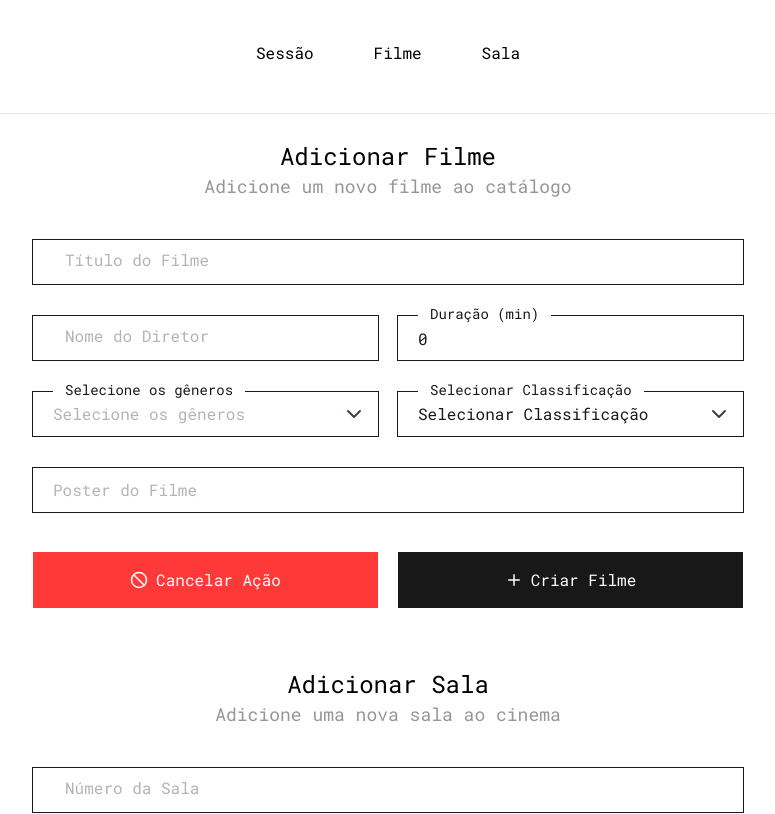
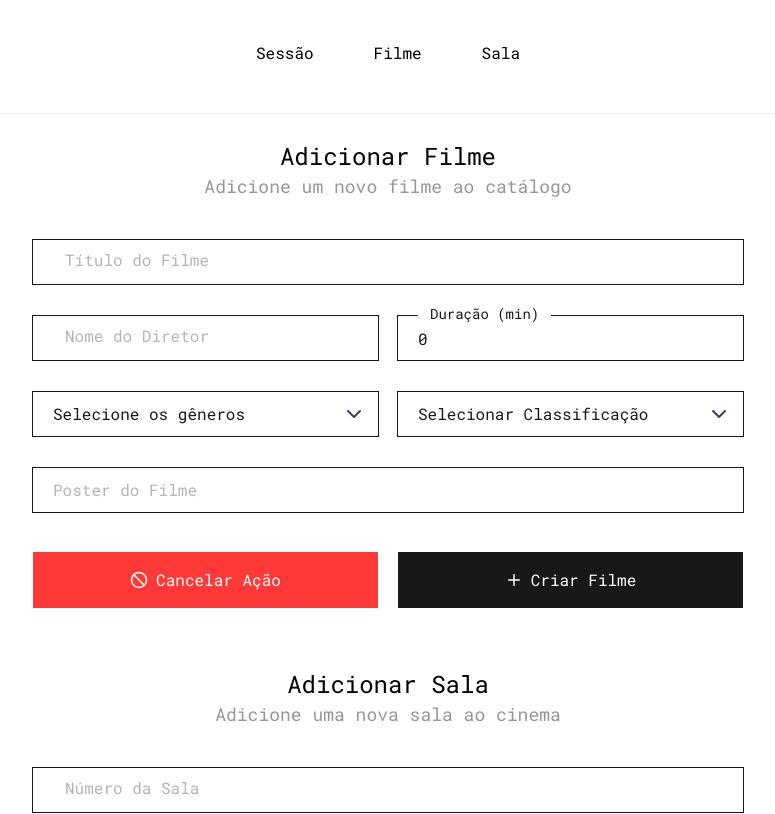
Before and after one commit to ruanpabllobc/SalaCineFront, a Next.js app: page / in a window 1280 px wide. Shown: the top 814 px of the page, without its empty margins (252-1027 px from the left). Built offline with nearby package versions, Linux system fonts and the light colour scheme.

Commit message:
Fix: ajustes de css

```diff
--- a/src/components/FloatingLabelInput.tsx
+++ b/src/components/FloatingLabelInput.tsx
@@ -45,7 +45,6 @@ const FloatingLabelInput: React.FC<FloatingLabelInputProps> = ({
   step,
   success,
 }) => {
-  // Ajusta a cor do anel com base no estado (erro, sucesso, ou padrão)
   let ringColorClass = "ring-[#181818] focus:ring-[#181818]";
   if (touched && error) {
     ringColorClass = "ring-red-500 focus:ring-red-500";
@@ -80,9 +79,11 @@ const FloatingLabelInput: React.FC<FloatingLabelInputProps> = ({
             <div className="absolute inset-y-0 right-3 pointer-events-none flex items-center text-gray-700">
               <ChevronDown size={24} />
             </div>
-            <label htmlFor={id} className={labelClasses}>
-              {label}
-            </label>
+            {value && (
+              <label htmlFor={id} className={labelClasses}>
+                {label}
+              </label>
+            )}
           </div>
         ) : (
           <>
--- a/src/components/MultiSelect.tsx
+++ b/src/components/MultiSelect.tsx
@@ -69,10 +69,9 @@ const MultiSelect: React.FC<MultiSelectProps> = ({
     ) {
       setIsOpen(false);
       if (hasFocus) {
-        const fakeEvent = {
-          currentTarget: wrapperRef.current,
-        } as BlurEvent;
-        onBlur(fakeEvent);
+        if (wrapperRef.current) {
+          wrapperRef.current.blur();
+        }
         setHasFocus(false);
       }
     }
@@ -110,7 +109,7 @@ const MultiSelect: React.FC<MultiSelectProps> = ({
             }}
           >
             {value.length === 0 ? (
-              <span className="text-[#B4B4B4]">{label}</span>
+              <span className="text-[#181818]">{label}</span>
             ) : (
               <div className="flex items-center gap-2 overflow-hidden w-full">
                 {value.map((item) => (
@@ -139,9 +138,11 @@ const MultiSelect: React.FC<MultiSelectProps> = ({
             <ChevronDown size={24} />
           </div>
 
-          <label htmlFor={id} className={labelClasses}>
-            {label}
-          </label>
+          {value.length > 0 && (
+            <label htmlFor={id} className={labelClasses}>
+              {label}
+            </label>
+          )}
 
           {isOpen && (
             <div className="absolute z-20 mt-1 w-full bg-white border border-[#181818] rounded shadow-lg max-h-60 overflow-auto">
--- a/src/components/filmeList.tsx
+++ b/src/components/filmeList.tsx
@@ -13,6 +13,7 @@ export default function SalaList() {
     const fetchSalas = async () => {
       try {
         const filmesData = await getFilmes();
+        console.log("Dados recebidos:", filmesData);
         setFilmes(filmesData);
       } catch (error) {
         console.error("Erro ao buscar salas:", error);
@@ -25,10 +26,10 @@ export default function SalaList() {
   }, []);
 
   if (loading)
-    return <div className="p-4 text-center">Carregando salas...</div>;
+    return <div className="p-4 text-center">Carregando filmes...</div>;
 
   if (filmes.length === 0)
-    return <div className="p-4 text-center">Nenhuma sessão encontrada.</div>;
+    return <div className="p-4 text-center">Nenhum filme encontrado.</div>;
 
   return (
     <Table.Root>
@@ -37,12 +38,10 @@ export default function SalaList() {
           <Table.Row
             key={filme.id_filme}
             cellsContent={[
+              filme.titulo,
+              filme.diretor,
               filme.classificacao,
-              filme.data_cadastro,
-              filme.diretor,
               filme.duracao,
-              filme.genero,
-              filme.titulo,
             ]}
           />
         ))}
```
